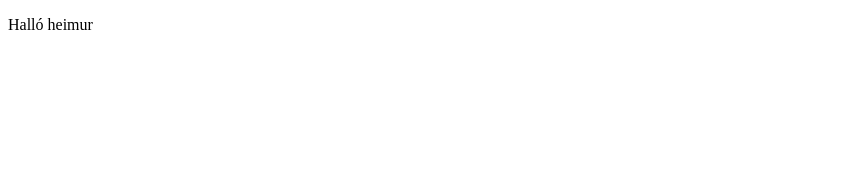
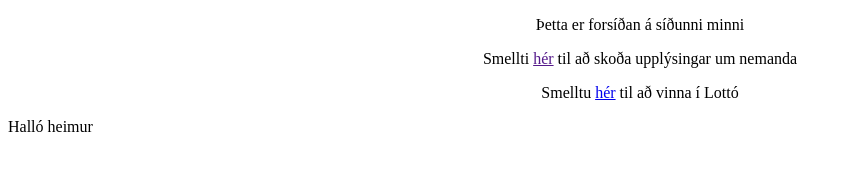
Before and after one commit to mft2-hi/verk1, a plain HTML site: page index.html in a window 1280 px wide. Shown: the whole page, without its empty margins (0-851 px from the left). Drawn offline with Linux system fonts and the light colour scheme.

Commit message:
Update index.html

```diff
--- a/index.html
+++ b/index.html
@@ -2,9 +2,16 @@
 <html lang="is">
   <head>
     <meta charset="utf-8" />
-    <title>Halló heimur</title>
+    <title>Forsíða</title>
   </head>
   <body>
+    <center>
+      <p>Þetta er forsíðan á síðunni minni</p>
+      <p>Smellti <a href ="">hér</a> til að skoða upplýsingar um nemanda</p>
+      <p>Smelltu <a href ="https://youtu.be/dQw4w9WgXcQ">hér</a> til að vinna í Lottó</p>
+
+
+    </center>
     <p>Halló heimur</p>
   </body>
 </html>
```
